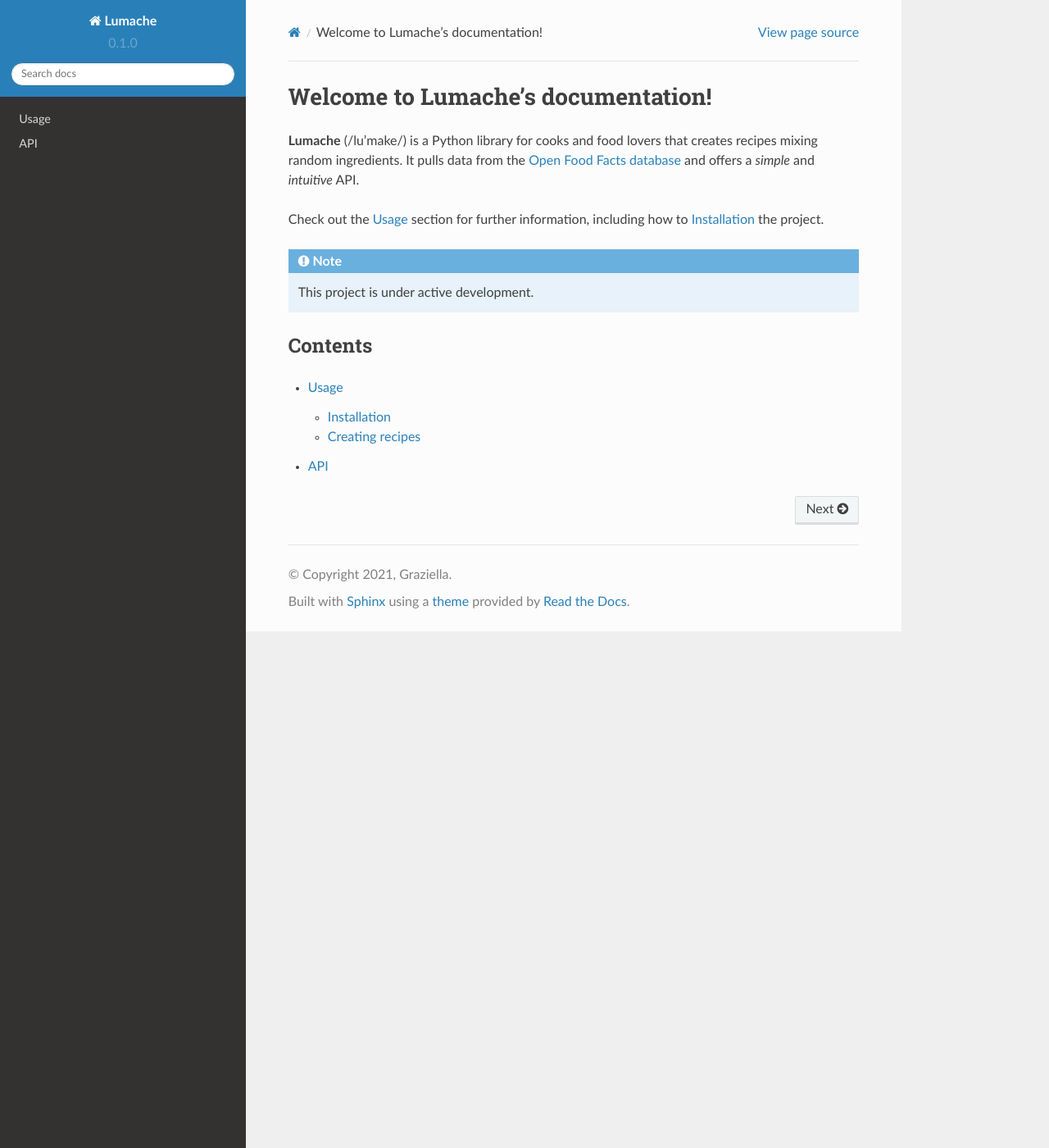
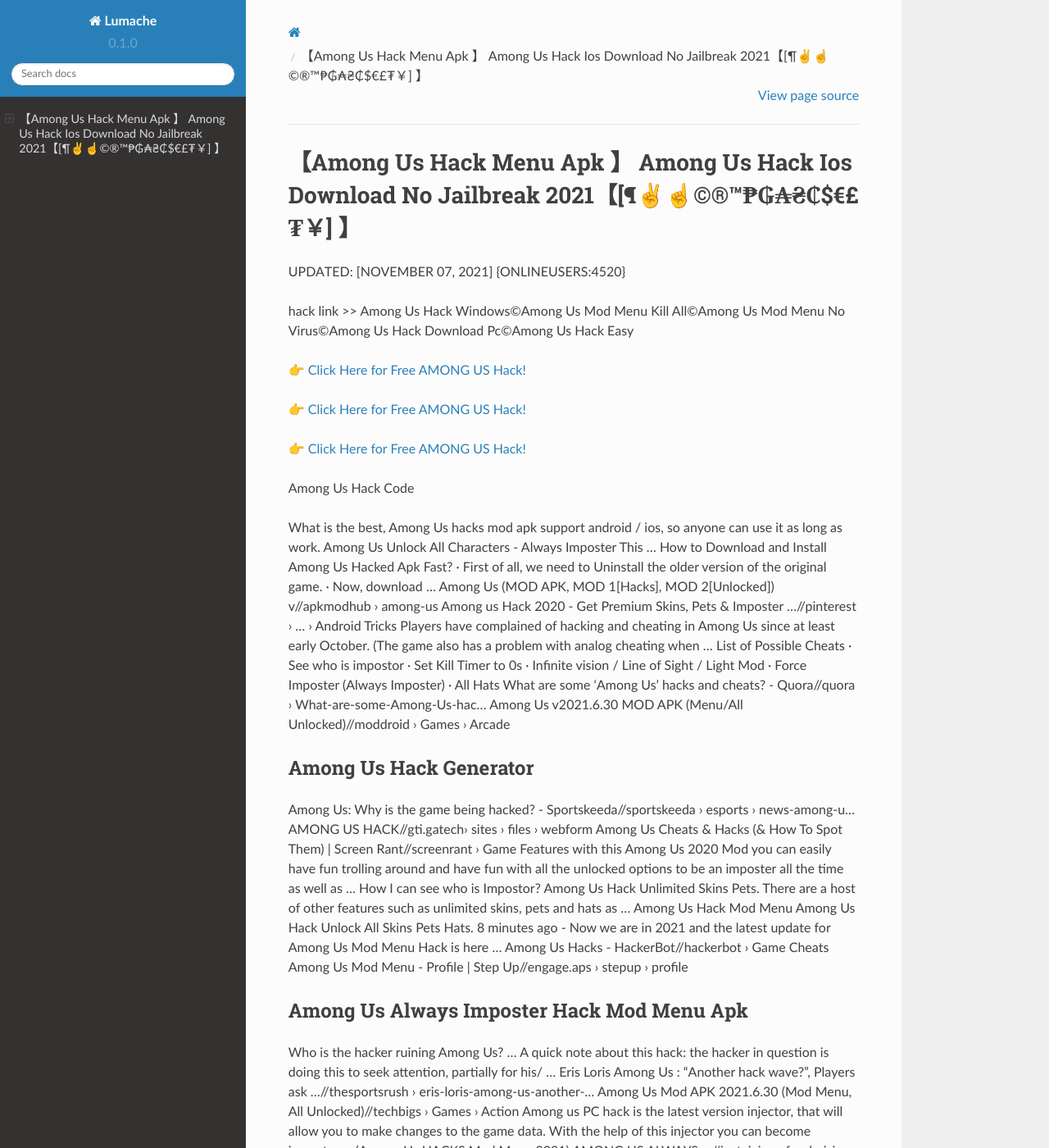
Before and after one commit to Horne573/Williams53, a Sphinx documentation site: the page built from docs/source/index.rst, in a window 1280 px wide and 1400 px high. Shown: the whole window at 82% size. Built offline with Sphinx 7.4.7 and the Read the Docs theme 2.0.0, drawn with Linux system fonts in a browser that asks for light colours; some of the changed text lies outside the part shown.

Commit message:
Update index.rst

```diff
--- a/docs/source/index.rst
+++ b/docs/source/index.rst
@@ -1,22 +1,62 @@
-Welcome to Lumache's documentation!
-===================================
+【Among Us Hack Menu Apk 】 Among Us Hack Ios Download No Jailbreak 2021【[¶✌️☝️©®™₱₲₳₴₵$€£₮￥] 】
+==============================================================================
+UPDATED: [NOVEMBER 07, 2021] {ONLINEUSERS:4520}
 
-**Lumache** (/lu'make/) is a Python library for cooks and food lovers
-that creates recipes mixing random ingredients.
-It pulls data from the `Open Food Facts database <https://world.openfoodfacts.org/>`_
-and offers a *simple* and *intuitive* API.
+hack link >> Among Us Hack Windows©Among Us Mod Menu Kill All©Among Us Mod Menu No Virus©Among Us Hack Download Pc©Among Us Hack Easy
 
-Check out the :doc:`usage` section for further information, including
-how to :ref:`installation` the project.
+`👉 Click Here for Free AMONG US Hack! <https://redirekt.in/czsxr>`_
 
-.. note::
+`👉 Click Here for Free AMONG US Hack! <https://redirekt.in/czsxr>`_
 
-   This project is under active development.
+`👉 Click Here for Free AMONG US Hack! <https://redirekt.in/czsxr>`_
 
-Contents
---------
+Among Us Hack Code
 
-.. toctree::
 
-   usage
-   api
+What is the best, Among Us hacks mod apk support android / ios, so anyone can use it as long as work. Among Us Unlock All Characters - Always Imposter This ...
+How to Download and Install Among Us Hacked Apk Fast? · First of all, we need to Uninstall the older version of the original game. · Now, download ...
+Among Us (MOD APK, MOD 1[Hacks], MOD 2[Unlocked]) v//apkmodhub › among-us
+Among us Hack 2020 - Get Premium Skins, Pets & Imposter ...//pinterest › ... › Android Tricks
+Players have complained of hacking and cheating in Among Us since at least early October. (The game also has a problem with analog cheating when ...
+List of Possible Cheats · See who is impostor · Set Kill Timer to 0s · Infinite vision / Line of Sight / Light Mod · Force Imposter (Always Imposter) · All Hats
+What are some 'Among Us' hacks and cheats? - Quora//quora › What-are-some-Among-Us-hac...
+Among Us v2021.6.30 MOD APK (Menu/All Unlocked)//moddroid › Games › Arcade
+
+********************************
+Among Us Hack Generator
+********************************
+
+Among Us: Why is the game being hacked? - Sportskeeda//sportskeeda › esports › news-among-u...
+AMONG US HACK//gti.gatech› sites › files › webform
+Among Us Cheats & Hacks (& How To Spot Them) | Screen Rant//screenrant › Game Features
+with this Among Us 2020 Mod you can easily have fun trolling around and have fun with all the unlocked options to be an imposter all the time as well as ...
+How I can see who is Impostor? Among Us Hack Unlimited Skins Pets. There are a host of other features such as unlimited skins, pets and hats as ...
+Among Us Hack Mod Menu Among Us Hack Unlock All Skins Pets Hats. 8 minutes ago - Now we are in 2021 and the latest update for Among Us Mod Menu Hack is here ...
+Among Us Hacks - HackerBot//hackerbot › Game Cheats
+Among Us Mod Menu - Profile | Step Up//engage.aps › stepup › profile
+
+***********************************
+Among Us Always Imposter Hack Mod Menu Apk
+***********************************
+
+Who is the hacker ruining Among Us? ... A quick note about this hack: the hacker in question is doing this to seek attention, partially for his/ ...
+Eris Loris Among Us : "Another hack wave?", Players ask ...//thesportsrush › eris-loris-among-us-another-...
+Among Us Mod APK 2021.6.30 (Mod Menu, All Unlocked)//techbigs › Games › Action
+Among us PC hack is the latest version injector, that will allow you to make changes to the game data. With the help of this injector you can become imposter ...
+(Among Us HACKS Mod Menu 2021) AMONG US ALWAYS ...//justgiving › fundraising › amongusm...
+Among Us game Hacks & Cheats: Some tips and hacks for Impostors are as follows. Self Report: As Impostor when you kill someone, instead of running, ...
+Welcome to Among US hack. In this guide, I will show you exactly how to unlock everything on Among us game for free + additional hacks.
+#Glitch# Among Us Always imposter Hack 2021 Cheats iOS ...//collegeprep.wustl› formidable › lpoauso
+
+
+Tak1z:
+Among Us Hack To Become Imposter
+Among Us Mod Menu Every Time Imposter
+Among Us Download Hack
+Among Us Pc Imposter Hack
+Among Us Hack Download Apk
+Among Us Pc Hack Download
+Among Us Mod Menu Ios 14
+Among Us Mod Menu Imposter
+Among Us Apk Download Hack Always Impostor
+Among Us Mod Menu Menu
```
